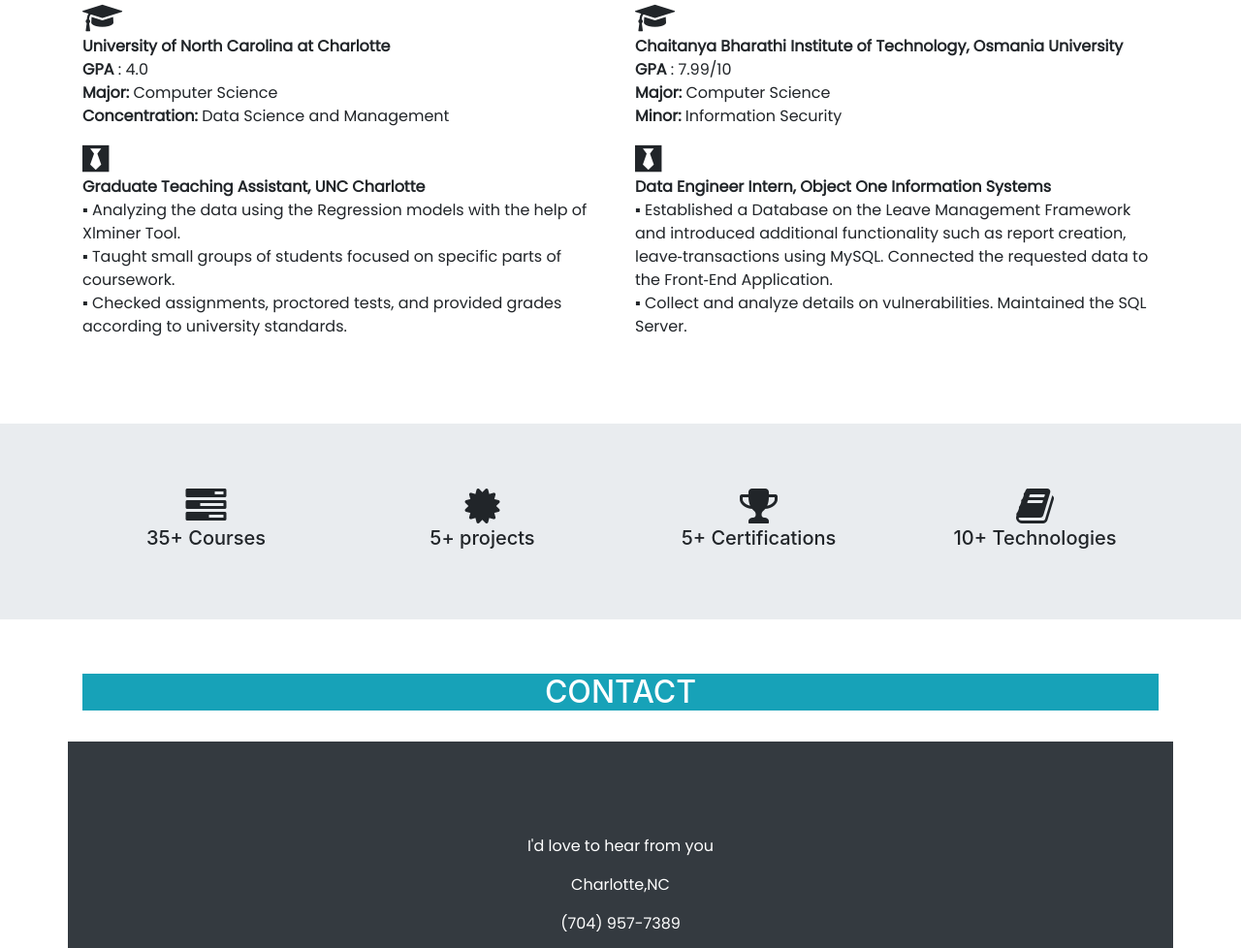
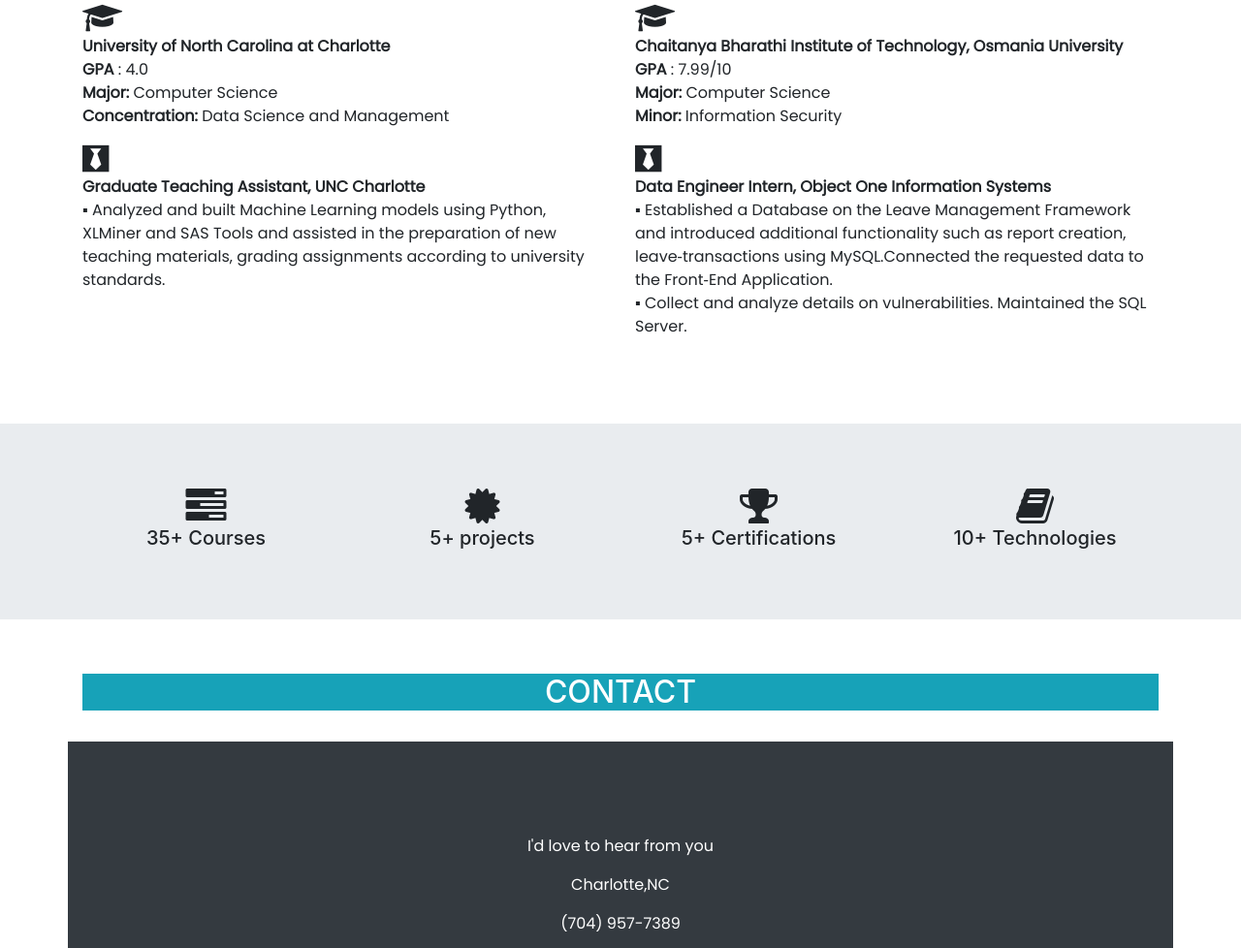
Before and after one commit to AkhilBattu/AB, a plain HTML site: page index.html in a window 1280 px wide. Shown: the part 2201-3179 px from the top of the page at 97% size. Drawn offline with nearby package versions, Linux system fonts and the light colour scheme.

Commit message:
Update index.html

```diff
--- a/index.html
+++ b/index.html
@@ -219,9 +219,8 @@
 					<div class="float-left">
 						<div class="fafa"><i class="fa fa-black-tie" aria-hidden="true" style="font-size: 32px"></i></div>
 						<p style="font-family: Poppins"><strong>Graduate Teaching Assistant, UNC Charlotte</strong><br>
-						▪ Analyzing the data using the Regression models with the help of Xlminer Tool.<br>
-						▪ Taught small groups of students focused on specific parts of coursework.<br>
-						▪ Checked assignments, proctored tests, and provided grades according to university standards.<br>
+						▪ Analyzed and built Machine Learning models using Python, XLMiner and SAS Tools and assisted in the preparation of
+new teaching materials, grading assignments according to university standards.
 						</p></div>
 				</div>
 				<div class="col-lg-6 col-xs-12">
@@ -229,7 +228,7 @@
 						<div class="fafa"><i class="fa fa-black-tie" aria-hidden="true" style="font-size: 32px"></i></div>
 						<p style="font-family: Poppins"><strong>Data Engineer Intern, Object One Information Systems</strong><br>
 						▪ Established a Database on the Leave Management Framework and introduced additional functionality such as report
-creation, leave‐transactions using MySQL. Connected the requested data to the Front‐End Application.<br>
+creation, leave‐transactions using MySQL.Connected the requested data to the Front‐End Application.<br>
 						▪ Collect and analyze details on vulnerabilities. Maintained the SQL Server.
 						</p>
 					</div>
```
